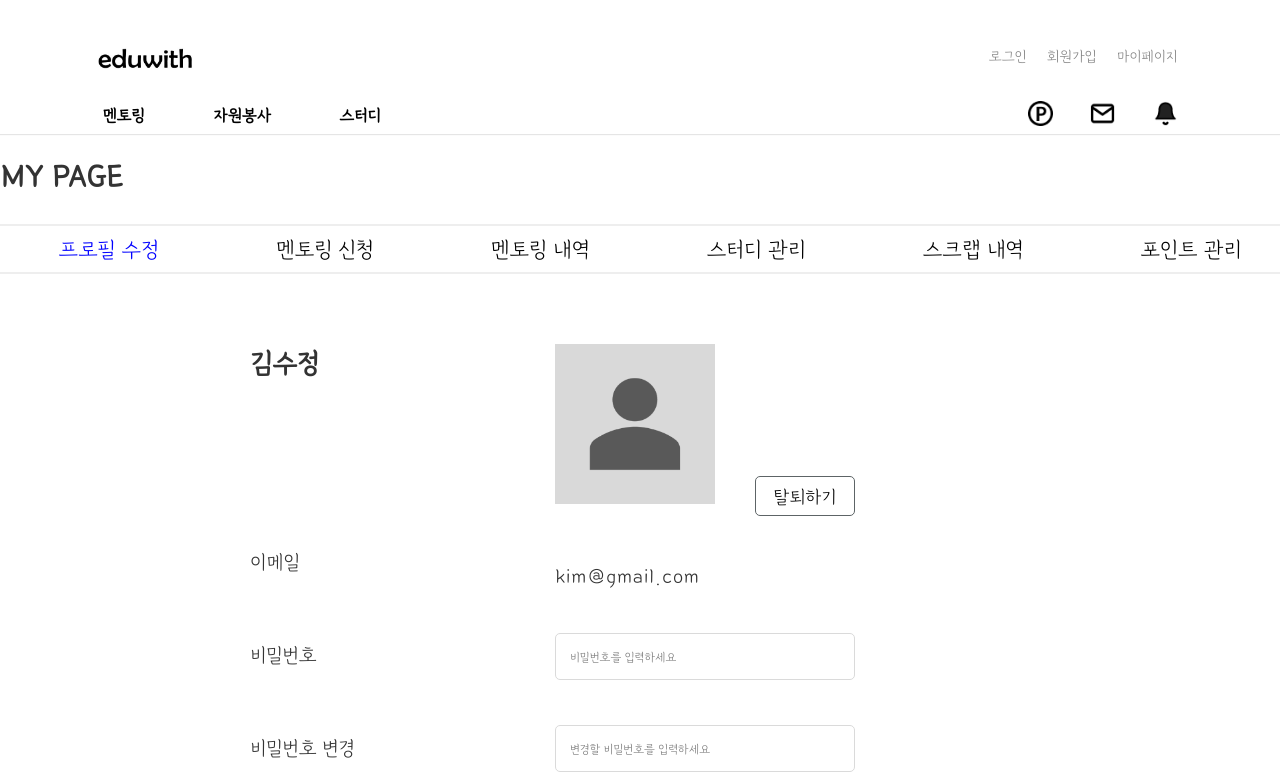
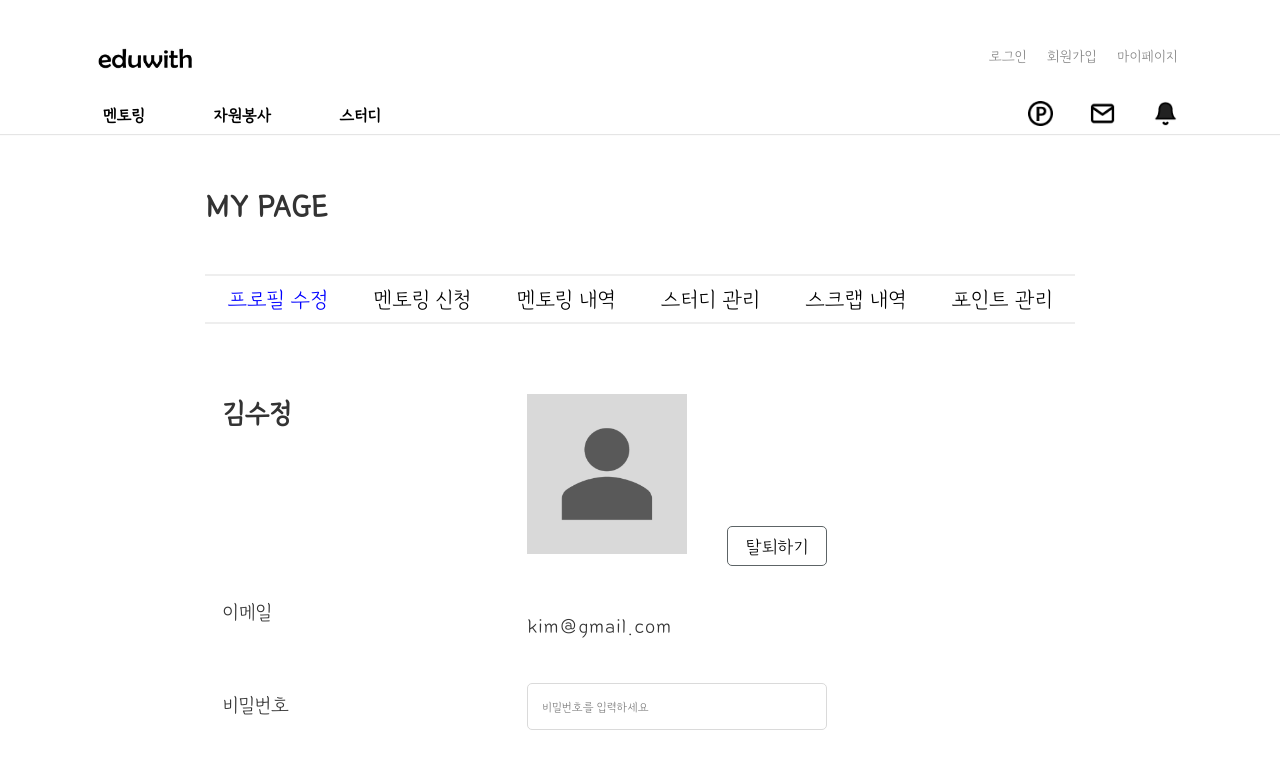
Before and after one commit to Eduwith/eduf, a React (Create React App) app: page /mypage in a window 1280 px wide. Shown: the top 774 px of the page. Built offline with nearby package versions, Linux system fonts and the light colour scheme; a web font is replaced by a local one.

Commit message:
CHORE: mypage navbar css

```diff
--- a/src/App.js
+++ b/src/App.js
@@ -9,7 +9,6 @@ import Home from './routes/Home';
 import Join from './components/user/Join';
 import Volunteer from './routes/Volunteer';
 import VolunteerDetail from './components/volunteer/VolunteerDetail';
-import Mentoring from "./routes/Mentoring";
 import Study from "./routes/Study";
 import StudyDetail from './components/study/StudyDetail';
 import StudyRegister from './components/study/StudyRegister';
@@ -19,16 +18,17 @@ import MyMento from './components/mypage/MyMento/MyMento';
 import MyStudy from './components/mypage/MyStudy';
 import MyScrap from './components/mypage/MyScrap';
 import MyPoint from './components/mypage/MyPoint';
+import Notice from './components/mypage/Notice';
 import Navbar from './components/home/Navbar';
 import TestMain from './components/test/TestMain';
 import TestQna from './components/test/TestQna';
 import TestResult from './components/test/TestResult';
+import Mentoring from "./routes/Mentoring";
 import MyEditRecruit from './components/mypage/MyMentoApply/MyEditRecruit';
 import MenteeRecruit from './components/mentoring/Mentor/MenteeRecruit';
 import MenteeMentoring from './routes/MenteeMentoring';
 import FindPw from './components/user/FindPw';
 import MentorRecruit from './components/mentoring/Mentee/MentorRecruit';
-import Notice from './components/etc/Notice';
 
 function App() {
 
--- /dev/null
+++ b/src/components/mypage/MyNavbar.js
@@ -0,0 +1,29 @@
+import styles from "./MyNavbar.module.css";
+import {NavLink} from "react-router-dom";
+
+function MyNavbar() {
+    const activeStyle={
+        color: 'blue',
+        textDecoration: "none"
+    };
+    const unactiveStyle={
+        color: 'black',
+        textDecoration: "none"
+    };
+
+    return(
+        <div>
+            <div className={styles.head}>MY PAGE</div>
+            <ul className={styles.nav}>
+                <li><NavLink to="/MyPage" style={({ isActive }) => (isActive ? activeStyle : unactiveStyle)}>프로필 수정</NavLink></li>
+                <li><NavLink to="/MyMentoApply" style={({ isActive }) => (isActive ? activeStyle : unactiveStyle)}>멘토링 신청</NavLink></li>
+                <li><NavLink to="/MyMento" style={({ isActive }) => (isActive ? activeStyle : unactiveStyle)}>멘토링 내역</NavLink></li>
+                <li><NavLink to="/MyStudy" style={({ isActive }) => (isActive ? activeStyle : unactiveStyle)}>스터디 관리</NavLink></li>
+                <li><NavLink to="/MyScrap" style={({ isActive }) => (isActive ? activeStyle : unactiveStyle)}>스크랩 내역</NavLink></li>
+                <li><NavLink to="/MyPoint" style={({ isActive }) => (isActive ? activeStyle : unactiveStyle)}>포인트 관리</NavLink></li>
+            </ul>
+        </div>
+    );
+}
+
+export default MyNavbar;
--- /dev/null
+++ b/src/components/mypage/MyNavbar.module.css
@@ -0,0 +1,25 @@
+.head {
+    height: 90px;
+    padding-top: 50px;
+    margin-bottom: 50px;
+    font-weight: 600;
+    font-size: 36px;
+  }
+
+  .nav {
+    text-align: center;
+    height: 50px;
+    line-height: 44px;
+    list-style: none;
+    display: flex;
+    flex-direction: row;
+    justify-content: space-around;
+    border-top: 2px solid #eee;
+    border-bottom: 2px solid #eee;
+  }
+
+  .nav li>* {
+    width: 180px;
+    font-size: 24px;
+
+  }
--- a/src/components/mypage/MyScrap.js
+++ b/src/components/mypage/MyScrap.js
@@ -2,19 +2,11 @@ import Navbar from "../home/Navbar";
 import { useEffect, useState } from "react";
 import axios from "axios";
 import styles from "./MyScrap.module.css";
-import {NavLink} from "react-router-dom";
 import scrapicon from "../../images/scrap.png";
 import slists from "../../data_study.js";
+import MyNavbar from "./MyNavbar";
 
 function MyScrap() {
-    const activeStyle={
-        color: 'blue',
-        textDecoration: "none"
-    };
-    const unactiveStyle={
-        color: 'black',
-        textDecoration: "none"
-    };
 
     const [scraplist, setScraplist] = useState(slists);
     // const [scraplist, setScraplist] = useState([]);
@@ -73,15 +65,7 @@ function MyScrap() {
 
     return(
         <div className={styles.wrap}>
-            <div className={styles.head}>MY PAGE</div>
-            <ul className={styles.nav}>
-                <li><NavLink to="/MyPage" style={({ isActive }) => (isActive ? activeStyle : unactiveStyle)}>프로필 수정</NavLink></li>
-                <li><NavLink to="/MyMentoApply" style={({ isActive }) => (isActive ? activeStyle : unactiveStyle)}>멘토링 신청</NavLink></li>
-                <li><NavLink to="/MyMento" style={({ isActive }) => (isActive ? activeStyle : unactiveStyle)}>멘토링 내역</NavLink></li>
-                <li><NavLink to="/MyStudy" style={({ isActive }) => (isActive ? activeStyle : unactiveStyle)}>스터디 관리</NavLink></li>
-                <li><NavLink to="/MyScrap" style={({ isActive }) => (isActive ? activeStyle : unactiveStyle)}>스크랩 내역</NavLink></li>
-                <li><NavLink to="/MyPoint" style={({ isActive }) => (isActive ? activeStyle : unactiveStyle)}>포인트 관리</NavLink></li>
-            </ul>
+            <MyNavbar/>
             <div className={styles.body}>
                 <h2 className={styles.top}>스크랩 내역</h2>
                 <div className={styles.categbox}>
--- a/src/components/mypage/MyStudy.js
+++ b/src/components/mypage/MyStudy.js
@@ -2,22 +2,13 @@ import Navbar from "../home/Navbar";
 import styles from "./MyStudy.module.css";
 import myimg from "../../images/myimg.png";
 import peopleicon from "../../images/people.png";
-import { NavLink } from "react-router-dom";
 import { React, useEffect, useState } from "react";
 import axios from "axios";
 import slists from "../../data_study.js";
+import MyNavbar from "./MyNavbar";
 
 
 function MyStudy() {
-    const activeStyle = {
-        color: 'blue',
-        textDecoration: "none"
-    };
-    const unactiveStyle = {
-        color: 'black',
-        textDecoration: "none"
-    };
-
     const [slist, setSlist] = useState(slists);
     // const [slist, setSlist] = useState([]);
     // const baseUrl = "http://localhost:8080";
@@ -63,15 +54,7 @@ function MyStudy() {
 
     return (
         <div className={styles.wrap}>
-            <div className={styles.head}>MY PAGE</div>
-            <ul className={styles.nav}>
-                <li><NavLink to="/MyPage" style={({ isActive }) => (isActive ? activeStyle : unactiveStyle)}>프로필 수정</NavLink></li>
-                <li><NavLink to="/MyMentoApply" style={({ isActive }) => (isActive ? activeStyle : unactiveStyle)}>멘토링 신청</NavLink></li>
-                <li><NavLink to="/MyMento" style={({ isActive }) => (isActive ? activeStyle : unactiveStyle)}>멘토링 내역</NavLink></li>
-                <li><NavLink to="/MyStudy" style={({ isActive }) => (isActive ? activeStyle : unactiveStyle)}>스터디 관리</NavLink></li>
-                <li><NavLink to="/MyScrap" style={({ isActive }) => (isActive ? activeStyle : unactiveStyle)}>스크랩 내역</NavLink></li>
-                <li><NavLink to="/MyPoint" style={({ isActive }) => (isActive ? activeStyle : unactiveStyle)}>포인트 관리</NavLink></li>
-            </ul>
+            <MyNavbar/>
             <div className={styles.body}>
                 <div className={styles.top}>
                     <div>내가 모집한 스터디</div>
--- a/src/components/etc/Notice.js
+++ b/src/components/mypage/Notice.js
@@ -20,7 +20,7 @@ function Notice() {
     `;
 
     const onClickNotice = (field, notice_no) => {
-        putNotice(notice_no);
+        patchNotice(notice_no);
         if(field == "Mentoring"){
             navigate("/mentoring/mentor");
         }
@@ -65,7 +65,7 @@ function Notice() {
     };
 
     //알림 수정
-    const putNotice = async (notice_no) => {
+    const patchNotice = async (notice_no) => {
         try {
             const response = await axios.patch(baseUrl + `/notice/${notice_no}`, {
                 read: "Y"
--- a/src/routes/Mypage.js
+++ b/src/routes/Mypage.js
@@ -1,11 +1,12 @@
 import styles from "./Mypage.module.css";
-import myimg from "../images/myimg.png"
 import {NavLink, useNavigate} from "react-router-dom";
 import {useState, useEffect} from "react";
 import axios from "axios";
-//import userdata from "../data_user.js";
+import myimg from "../images/myimg.png"
+import MyNavbar from "../components/mypage/MyNavbar";
 
 function MyPage() {
+
     const userdata = {
 
             email: "kim@gmail.com",
@@ -20,35 +21,40 @@ function MyPage() {
     }
     const navigate = useNavigate();
 
+    const onEdit = () => {
+        patchUser();
+        //getUser();
+    };
+    const onQuit = () => {
+        console.log("탈퇴 버튼 클릭됨");
+        deleteUser();
+    }
+
+    const baseUrl = "http://localhost:8080";
     const [user, setuser] = useState(userdata);
-    const baseurl = "http://localhost:8080";
     // const [user, setUser] = useState([]);
-    // const [error, setError] = useState(null);
-    // const apiMypage = "http://localhost:8080/user/mypage";
     // const getUser = async () => {
     //     try {
-    //         const response = await axios.get(baseurl+ "/user/mypage");
+    //         const response = await axios.get(baseUrl+ "/user/mypage");
     //         setUser(response.data);
+    //         console.log(response.data);
     //     } catch (e) {
-    //         setError(e);
     //         console.log(e);
     //     }
     // };
-
     // useEffect(() => {
     //     getUser();
     // }, []);
 
-    const editUser = async () => {
-        console.log("수정 버튼 클릭됨");
-        axios.post(baseurl + "/user/edit",
-        {
-            headers:{
-              'Content-type': 'application/json',
-              //'Authorization' : `Bearer ${localStorage.getItem(jwtToken)}`
-            }
-        }
-        ).then(function (response) {
+    //회원정보 수정
+    const patchUser = async () => {
+        try {
+            const response = await axios.patch(baseUrl + "/user/edit", {
+                headers:{
+                    'Content-type': 'application/json',
+                    //'Authorization' : `Bearer ${localStorage.getItem(jwtToken)}`
+                  }
+            });
             if (response.data.result == "SUCCESS") {
                 console.log('수정완료');
                 if (window.confirm("프로필 수정을 위해 다시 로그인해주세요")) {
@@ -60,39 +66,22 @@ function MyPage() {
             } else {
                 alert(response.data.result)
             }
-
-        }).catch(function (error) {
-            console.log(error);
-        });
+            console.log(response.data);
+        } catch (e) {
+            console.log(e);
+        }
     };
 
-    const quitUser = async () => {
-        console.log("탈퇴 버튼 클릭됨");
-        axios.post(baseurl + "/user/quit", {
-
-        }).then(function (response) {
+    //회원탈퇴
+    const deleteUser = async () => {
+        try {
+            const response = await axios.delete(baseUrl + "/user/withdrawal");
+            console.log(response.data);
             alert("탈퇴되었습니다.");
             navigate("/main");
-        }).catch(function (error) {
-            console.log(error);
-        });
-    };
-
-    const onEdit = () => {
-        editUser();
-    }
-
-    const onQuit = () => {
-        quitUser();
-    }
-
-    const activeStyle={
-        color: 'blue',
-        textDecoration: "none"
-    };
-    const unactiveStyle={
-        color: 'black',
-        textDecoration: "none"
+        } catch (e) {
+            console.log(e);
+        }
     };
 
     const [name, setName] = useState("");
@@ -119,18 +108,10 @@ function MyPage() {
 
     return(
         <div className={styles.wrap}>
-            <div className={styles.head}>MY PAGE</div>
-            <ul className={styles.nav}>
-                <li><NavLink to="/MyPage" style={({ isActive }) => (isActive ? activeStyle : unactiveStyle)}>프로필 수정</NavLink></li>
-                <li><NavLink to="/MyMentoApply" style={({ isActive }) => (isActive ? activeStyle : unactiveStyle)}>멘토링 신청</NavLink></li>
-                <li><NavLink to="/MyMento" style={({ isActive }) => (isActive ? activeStyle : unactiveStyle)}>멘토링 내역</NavLink></li>
-                <li><NavLink to="/MyStudy" style={({ isActive }) => (isActive ? activeStyle : unactiveStyle)}>스터디 관리</NavLink></li>
-                <li><NavLink to="/MyScrap" style={({ isActive }) => (isActive ? activeStyle : unactiveStyle)}>스크랩 내역</NavLink></li>
-                <li><NavLink to="/MyPoint" style={({ isActive }) => (isActive ? activeStyle : unactiveStyle)}>포인트 관리</NavLink></li>
-            </ul>
+            <MyNavbar/>
             <div className={styles.body}>
                 <div className={styles.left}>
-                        <h2 className={styles.name}>{user.name}</h2>
+                        <div className={styles.name}>{user.name}</div>
                         <div className={styles.tbmenu} >이메일</div>
                         <div className={styles.tbmenu} >비밀번호</div>
                         <div className={styles.tbmenu} >비밀번호 변경</div>
@@ -162,3 +143,26 @@ function MyPage() {
 }
 
 export default MyPage;
+
+// axios.post(baseurl + "/user/edit",
+//         {
+//             headers:{
+//               'Content-type': 'application/json',
+//               //'Authorization' : `Bearer ${localStorage.getItem(jwtToken)}`
+//             }
+//         }
+//         ).then(function (response) {
+//             if (response.data.result == "SUCCESS") {
+//                 console.log('수정완료');
+//                 if (window.confirm("프로필 수정을 위해 다시 로그인해주세요")) {
+//                     localStorage.removeItem("user");
+//                     navigate("/login");
+//                 } else {
+//                     alert("프로필 수정을 취소하였습니다.")
+//                 }
+//             } else {
+//                 alert(response.data.result)
+//             }
+//         }).catch(function (error) {
+//             console.log(error);
+//         });
--- a/src/routes/Mypage.module.css
+++ b/src/routes/Mypage.module.css
@@ -1,45 +1,17 @@
 .wrap {
-  width: 1300px;
-  height: 1000px;
-  margin: 0 auto;
+  padding: 0 16%;
 }
 
-.head {
-  height: 90px;
-  padding-top: 20px;
-  font-weight: 600;
-  font-size: 36px;
-}
-
-.nav {
-
-  text-align: center;
-  width: 1300px;
-  height: 50px;
-  line-height: 44px;
-  list-style: none;
-  display: flex;
-  flex-direction: row;
-  justify-content: space-around;
-  border-top: 2px solid #eee;
-  border-bottom: 2px solid #eee;
-}
-
-.nav li>* {
-  width: 180px;
-  font-size: 24px;
-
-}
-
-.menu {
+/* .menu {
   text-align: right;
   margin-right: 50px;
-}
+} */
 
 .body{
     display: flex;
-    width: 800px;
-    margin: 0 auto;
+    padding: 0 2%;
+    /* width: 800px;
+    margin: 0 auto; */
 }
 .left{
     margin-right: 200px;
```
Also changed, not shown: src/components/mypage/MyScrap.module.css (+2 -26 lines), src/components/mypage/Notice.module.css (renamed from src/components/etc/Notice.module.css).
